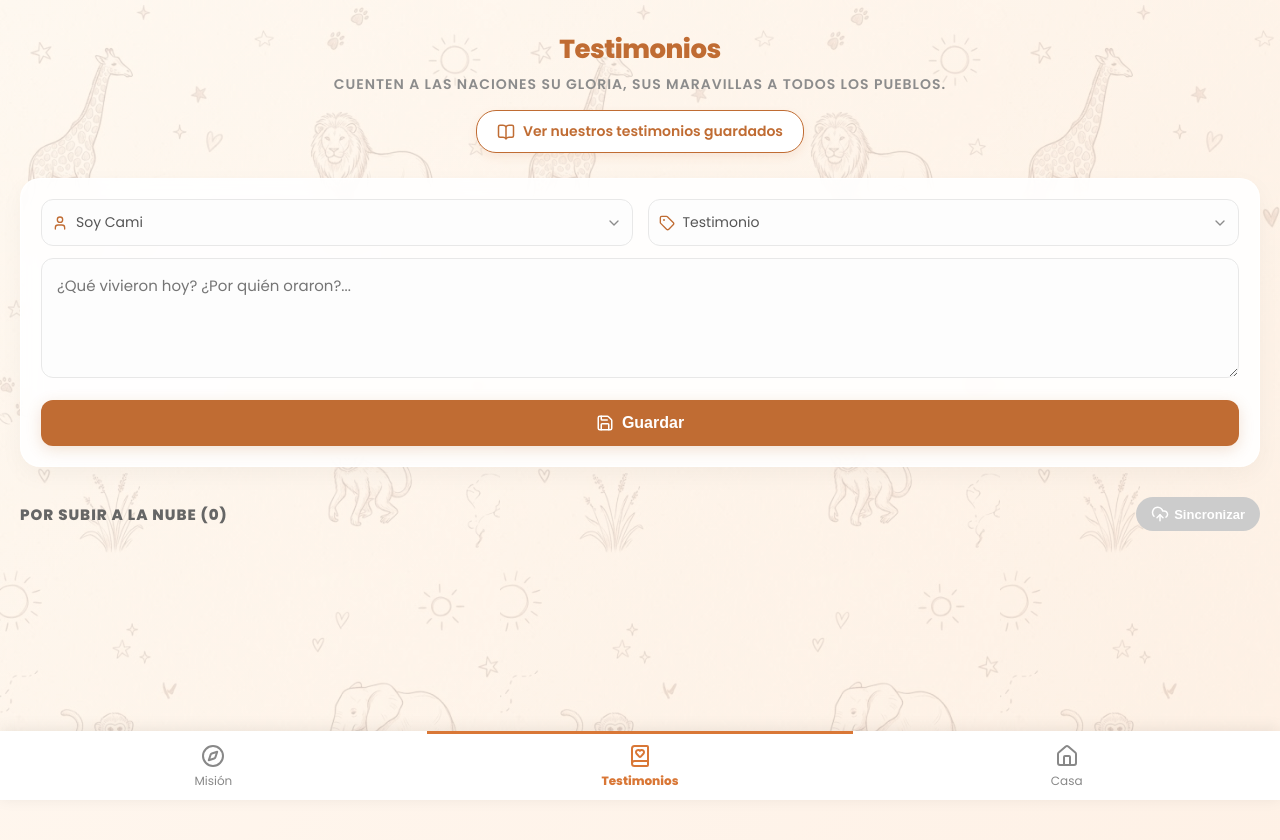
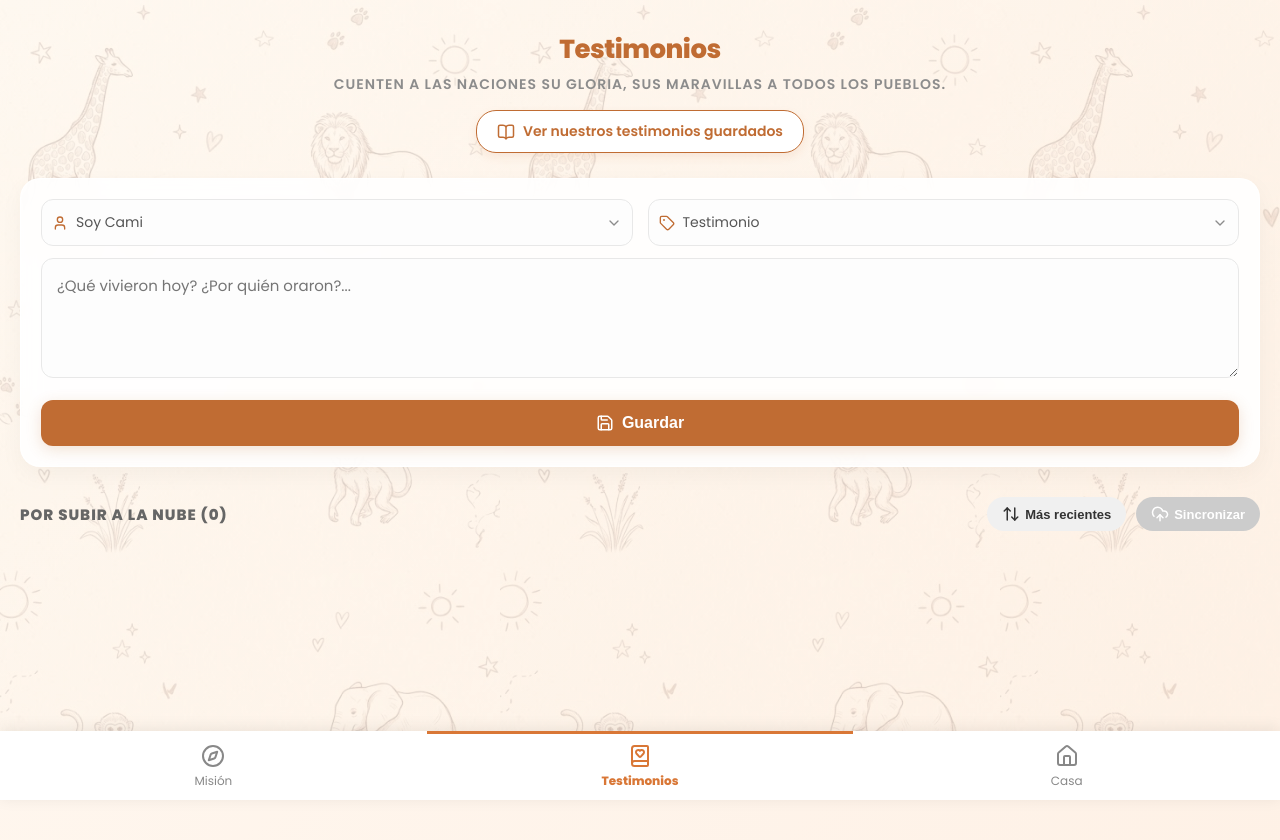
Before and after one commit to LeandroMussi99/Sudafrica-App, a React (Vite) app in the folder frontend/: page /testimonios in a window 1280 px wide. Shown: the top 840 px of the page. Built offline with nearby package versions, Linux system fonts and the light colour scheme.

Commit message:
feat: agregar ordenamiento y colores dinámicos por autora en testimonios e historial

```diff
--- a/frontend/src/pages/Historial.jsx
+++ b/frontend/src/pages/Historial.jsx
@@ -1,6 +1,6 @@
 import React, { useState, useEffect } from 'react';
 import axios from 'axios';
-import { ArrowLeft, Search, Filter, Calendar, User, Tag, ChevronDown } from 'lucide-react';
+import { ArrowLeft, Search, Filter, Calendar, User, Tag, ChevronDown, ArrowUpDown } from 'lucide-react';
 import { Link } from 'react-router-dom';
 import './Testimonios.css';
 
@@ -35,17 +35,16 @@ export default function Historial() {
   const [filtroAutora, setFiltroAutora] = useState('Todas');
   const [filtroCategoria, setFiltroCategoria] = useState('Todas');
   const [filtroFecha, setFiltroFecha] = useState('Todas');
+  const [orden, setOrden] = useState('recientes');
   const [cargando, setCargando] = useState(true);
 
   useEffect(() => {
-    // 1. Apenas entran, buscamos si hay un backup viejo guardado en el celu
     const backupLocal = JSON.parse(localStorage.getItem('historialBackup')) || [];
     if (backupLocal.length > 0) {
       setTestimonios(backupLocal);
       setCargando(false);
     }
 
-    // 2. Intentamos conectarnos a tu base de datos para traer lo más nuevo
     axios.get('https://backend-sudafrica.onrender.com/api/testimonios')
       .then(response => {
         const datosNuevos = response.data.reverse();
@@ -59,7 +58,6 @@ export default function Historial() {
       });
   }, []);
 
-  // Extraemos las fechas únicas que existen en la base de datos
   const fechasUnicas = ['Todas', ...new Set(testimonios.map(t => t.fechaLocal.split(',')[0].trim()))];
   const opcionesFecha = fechasUnicas.map(f => ({ valor: f, etiqueta: f === 'Todas' ? 'Fecha: Todas' : f }));
 
@@ -69,6 +67,10 @@ export default function Historial() {
     const pasaFecha = filtroFecha === 'Todas' || t.fechaLocal.includes(filtroFecha);
     return pasaAutora && pasaCategoria && pasaFecha;
   });
+
+  const testimoniosOrdenados = orden === 'recientes'
+    ? testimoniosFiltrados
+    : [...testimoniosFiltrados].reverse();
 
   return (
     <div className="testimonios-container">
@@ -108,17 +110,41 @@ export default function Historial() {
         />
       </div>
 
+      {/* BOTÓN DE ORDENAMIENTO */}
+      <div style={{ display: 'flex', justifyContent: 'flex-end', marginBottom: '20px' }}>
+        <button
+          style={{
+            backgroundColor: '#ffffff',
+            color: '#c06c33',
+            border: '1px solid #f0d8c8',
+            borderRadius: '20px',
+            padding: '8px 16px',
+            fontSize: '14px',
+            fontWeight: '600',
+            cursor: 'pointer',
+            display: 'flex',
+            alignItems: 'center',
+            gap: '8px',
+            boxShadow: '0 2px 10px rgba(0,0,0,0.03)'
+          }}
+          onClick={() => setOrden(orden === 'recientes' ? 'antiguos' : 'recientes')}
+        >
+          <ArrowUpDown size={16} />
+          {orden === 'recientes' ? 'Orden: Más recientes' : 'Orden: Más antiguos'}
+        </button>
+      </div>
+
       <div className="lista-locales">
         {cargando ? (
           <p className="lista-vacia">Buscando en la nube...</p>
-        ) : testimoniosFiltrados.length === 0 ? (
+        ) : testimoniosOrdenados.length === 0 ? (
           <div className="lista-vacia">
             <Search size={40} color="#ccc" style={{ marginBottom: '10px' }} />
             <p>No hay testimonios con estos filtros.</p>
           </div>
         ) : (
-          testimoniosFiltrados.map((item) => (
-            <div key={item.id} className="nota-local" style={{ borderColor: '#6b705c' }}>
+          testimoniosOrdenados.map((item) => (
+            <div key={item.id} className={`nota-local borde-${item.autora.toLowerCase()}`}>
               <div className="nota-header">
                 <span className={`badge ${item.categoria.toLowerCase()}`}>{item.categoria}</span>
                 <span className="nota-autora">Escrito por {item.autora}</span>
--- a/frontend/src/pages/Testimonios.css
+++ b/frontend/src/pages/Testimonios.css
@@ -484,3 +484,11 @@ textarea:focus {
   font-weight: 600;
   box-shadow: 0 4px 6px rgba(0, 0, 0, 0.05);
 }
+
+.nota-local.borde-cami {
+  border-left: 5px solid #87CEEB !important;
+}
+
+.nota-local.borde-mili {
+  border-left: 5px solid #C8A2C8 !important;
+}
--- a/frontend/src/pages/Testimonios.jsx
+++ b/frontend/src/pages/Testimonios.jsx
@@ -1,6 +1,6 @@
 import React, { useState, useEffect } from 'react';
 import axios from 'axios';
-import { CloudUpload, Save, BookOpen, User, Tag, ChevronDown, Pencil, Trash2, AlertTriangle } from 'lucide-react';
+import { CloudUpload, Save, BookOpen, User, Tag, ChevronDown, Pencil, Trash2, AlertTriangle, ArrowUpDown } from 'lucide-react';
 import { Link } from 'react-router-dom';
 import './Testimonios.css';
 
@@ -38,6 +38,7 @@ export default function Testimonios() {
   const [estadoSync, setEstadoSync] = useState('');
   const [testimonioABorrar, setTestimonioABorrar] = useState(null);
   const [isSyncing, setIsSyncing] = useState(false);
+  const [orden, setOrden] = useState('recientes');
 
   useEffect(() => {
     const notasGuardadas = JSON.parse(localStorage.getItem('testimoniosLocales')) || [];
@@ -148,7 +149,16 @@ export default function Testimonios() {
         <div className="sincronizacion-header">
           <h3>Por subir a la nube ({guardadosLocal.length})</h3>
 
-          {/* ACÁ ACTUALIZAMOS EL BOTÓN */}
+          <div style={{ display: 'flex', gap: '10px' }}>
+            <button
+              className="btn-sync"
+              style={{ backgroundColor: '#f0f0f0', color: '#333' }}
+              onClick={() => setOrden(orden === 'recientes' ? 'antiguos' : 'recientes')}
+            >
+              <ArrowUpDown size={18} />
+              {orden === 'recientes' ? 'Más recientes' : 'Más antiguos'}
+            </button>
+
             <button
               className={`btn-sync ${guardadosLocal.length === 0 || isSyncing ? 'disabled' : ''}`}
               onClick={sincronizarNube}
@@ -158,6 +168,7 @@ export default function Testimonios() {
               {isSyncing ? 'Enviando...' : 'Sincronizar'}
             </button>
           </div>
+        </div>
 
         {estadoSync && (
           <div className="mensaje-sync">
@@ -166,8 +177,8 @@ export default function Testimonios() {
         )}
 
         <div className="lista-locales">
-          {guardadosLocal.map((item, index) => (
-            <div key={index} className="nota-local">
+          {(orden === 'recientes' ? guardadosLocal : [...guardadosLocal].reverse()).map((item, index) => (
+            <div key={index} className={`nota-local borde-${item.autora.toLowerCase()}`}>
               <div className="nota-header">
                 <div style={{ display: 'flex', alignItems: 'center', gap: '8px' }}>
                   <span className={`badge ${item.categoria.toLowerCase()}`}>{item.categoria}</span>
--- a/frontend/src/pages/Viaje.jsx
+++ b/frontend/src/pages/Viaje.jsx
@@ -30,10 +30,10 @@ export default function Viaje() {
     { dia: 4, autor: "Sofi y Emma", archivo: "sorpresas/video4.mp4", tipo: "video" },
     { dia: 5, autor: "Santi, Agus y Fabi", archivo: "sorpresas/video5.mp4", tipo: "video" },
     { dia: 6, autor: "Lean y Eze", mensaje: "Porque el Espíritu de Dios no nos hace cobardes. Al contrario, nos da poder para amar a los demás, y nos fortalece para que podamos vivir una buena vida cristiana. Timoteo 1:7", archivo: "sorpresas/video6.mp4", tipo: "video" },
-    { dia: 7, autor: "Lean", mensaje: "Adicto a la tiiiiiiintaaaaaaaa.", archivo: "sorpresas/foto7.webp", tipo: "imagen" },
-    { dia: 8, autor: "Lean", mensaje: "Bueno estas ultimas son fotos de cosas que le gustan a ustedes, para Mili foto de un bebe tierno, la que sigue es para Cami", archivo: "sorpresas/foto8.webp", tipo: "imagen" },
-    { dia: 9, autor: "Lean", mensaje: "Esta es para Cami, BTS en Argentinaaaaaaaaaa.", archivo: "sorpresas/foto9.webp", tipo: "imagen" },
-    { dia: 10, autor: "Lean", mensaje: "Y algo que le guste a las dos Jesus.", archivo: "sorpresas/foto10.webp", tipo: "imagen" }
+    { dia: 7, autor: "Diame", mensaje: "Adicto a la tiiiiiiintaaaaaaaa.", archivo: "sorpresas/foto7.webp", tipo: "imagen" },
+    { dia: 8, autor: "Jorge y Vivi", mensaje: "Bueno estas ultimas son fotos de cosas que le gustan a ustedes, para Mili foto de un bebe tierno, la que sigue es para Cami", archivo: "sorpresas/foto8.webp", tipo: "imagen" },
+    { dia: 9, autor: "Dami y Gabi", mensaje: "Esta es para Cami, BTS en Argentinaaaaaaaaaa.", archivo: "sorpresas/foto9.webp", tipo: "imagen" },
+    { dia: 10, autor: "Los Bondiola", mensaje: "Y algo que le guste a las dos Jesus.", archivo: "sorpresas/foto10.webp", tipo: "imagen" }
   ];
 
   return (
```
Lines whose indentation alone changed are shown as unchanged.
